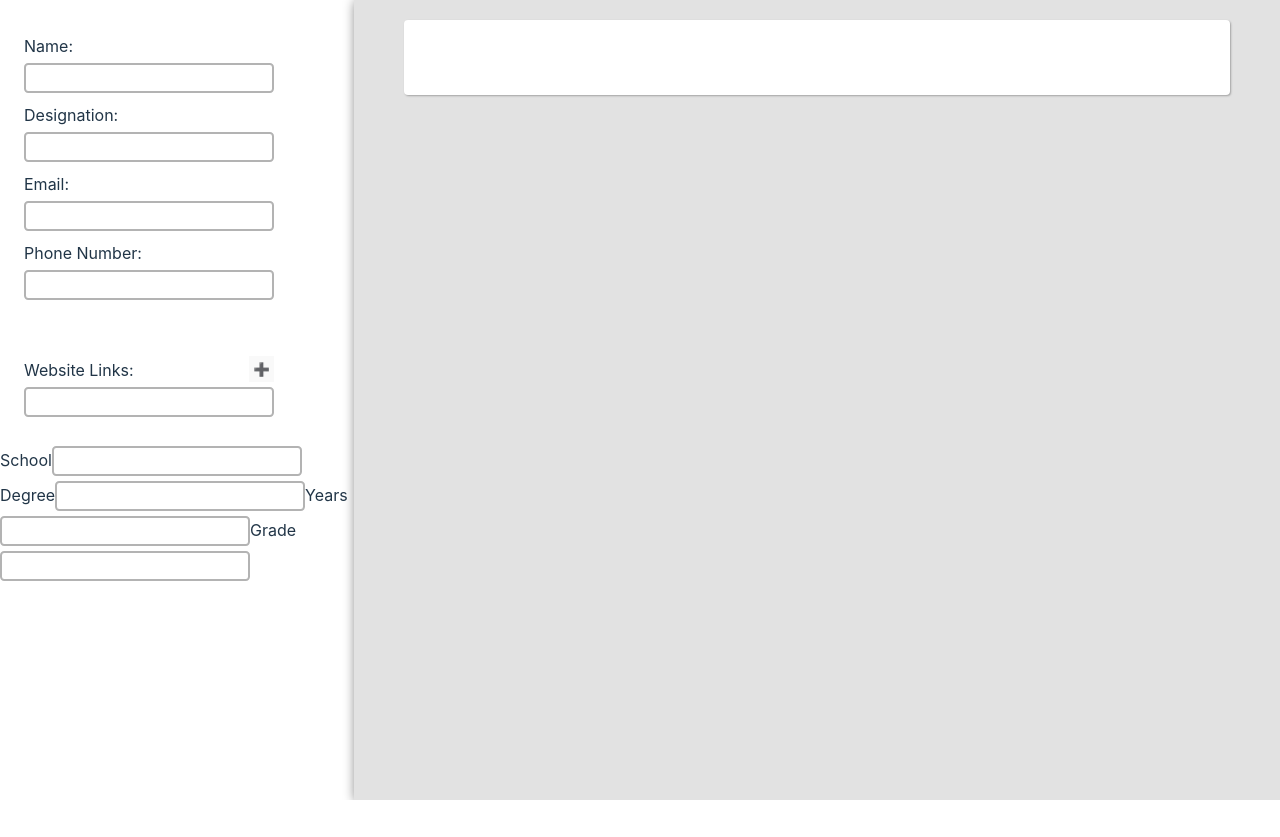
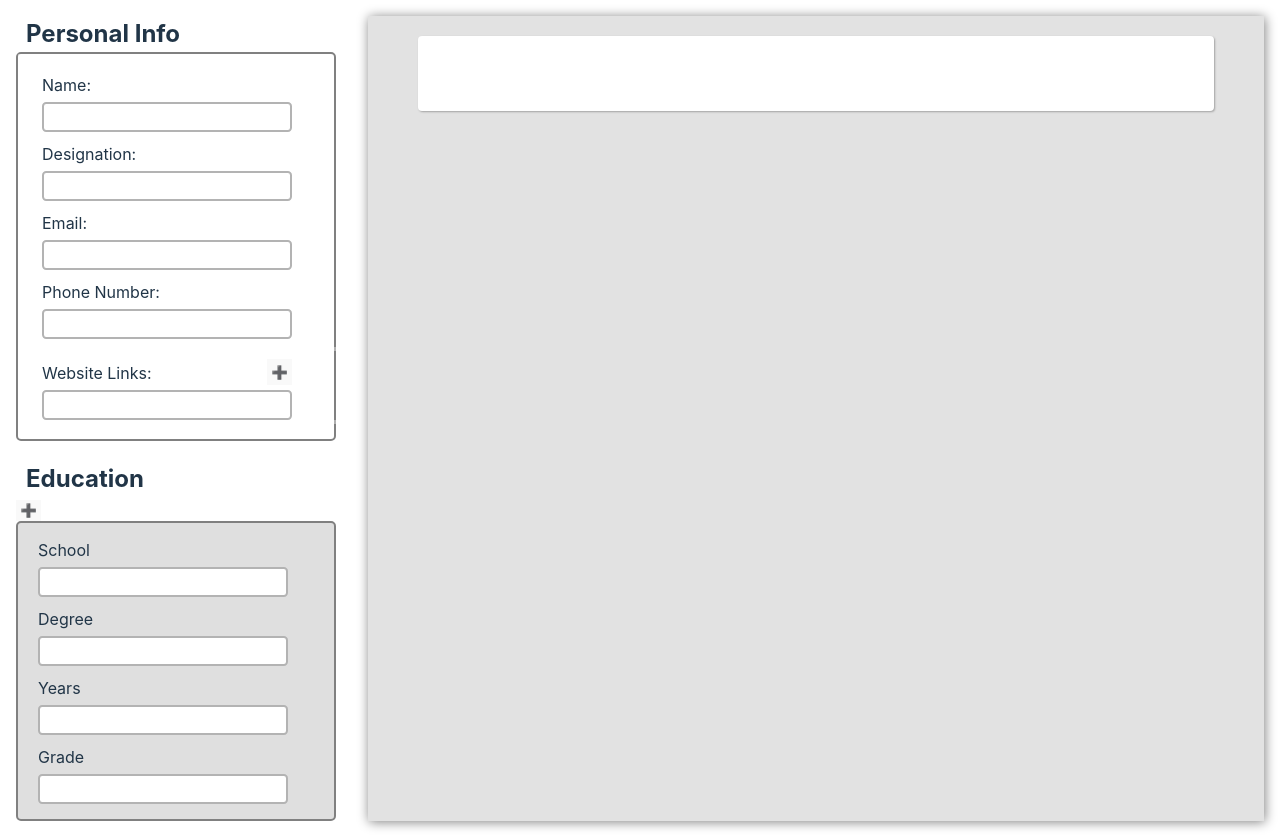
Before and after one commit to ShreyasKR8/resume-builder, a React (Vite) app: page / in a window 1280 px wide. Before the commit the page ends 800 px from the top, so only its background shows below. Built offline with nearby package versions, Linux system fonts and the light colour scheme.

Commit message:
add feat. add more educations

```diff
--- a/src/App.css
+++ b/src/App.css
@@ -1,8 +1,7 @@
 #root {
     width: 100%;
-    height: 100vh;
-    /* padding: 2rem; */
-    /* text-align: center; */
+    /* height: 100vh; */
+    padding: 1rem;
 }
 
 * {
@@ -13,8 +12,7 @@
 
 .MainSection {
     display: flex;
-    /* border: 1px solid red; */
-    height: 100vh;
+    /* height: 100vh; */
 }
 
 .EditSection {
--- a/src/App.jsx
+++ b/src/App.jsx
@@ -3,6 +3,22 @@ import './App.css'
 import Resume from './components/Resume'
 import EditSection from "./components/EditResume"
 import storage from "./storage.js"
+
+const educationObject = {
+    school: "",
+    degree: "",
+    years: "",
+    grade: ""
+};
+
+const formDetailsObject = {
+    name: '',
+    designation: '',
+    email: '',
+    phone: '',
+    websiteLink: [''],
+    education: [educationObject]
+};
 
 function App() {
     const [formDetails, setFormDetails] = useState(() => {
@@ -10,21 +26,7 @@ function App() {
         if (savedFormDetails) {
             return savedFormDetails;
         } else {
-            return {
-                name: '',
-                designation: '',
-                email: '',
-                phone: '',
-                websiteLink: [''],
-                education: [
-                    {
-                        school: "",
-                        degree: "",
-                        years: "",
-                        grade: ""
-                    }
-                ]
-            }
+            return formDetailsObject;
         }
     });
 
@@ -80,6 +82,23 @@ function App() {
         })
     }
 
+    function addEdField() {
+        setFormDetails(prevDetails => ({
+            ...prevDetails,
+            education: [...prevDetails.education, educationObject]
+        }));
+    }
+
+    function removeEdField(index) {
+        setFormDetails(prevDetails => {
+            const updatedEd = prevDetails.education;
+            return {
+                ...prevDetails,
+                education: updatedEd.filter((_, i) => index !== i)
+            };
+        });
+    }
+
     return (
         <section className="MainSection">
             <EditSection handleInputChange={handleInputChange} formDetails={formDetails}
@@ -87,6 +106,8 @@ function App() {
                 removeWebsiteLink={removeWebsiteLink}
                 loadedValues={formDetails}
                 handleEdFieldChange={handleEdFieldChange}
+                addEdField={addEdField}
+                removeEdField={removeEdField}
             />
             <section className="MainContent">
                 <Resume formDetails={formDetails} />
--- a/src/components/EditResume.jsx
+++ b/src/components/EditResume.jsx
@@ -3,10 +3,12 @@ import PersonalInfo from "./PersonalInfo";
 import '../styles/EditResume.css'
 import Education from "./Education";
 
-export default function EditSection({ handleInputChange, formDetails, handleWebLinksChange, addWebsiteLink, removeWebsiteLink, handleEdFieldChange }) {
+export default function EditSection({ handleInputChange, formDetails, handleWebLinksChange, addWebsiteLink, removeWebsiteLink, handleEdFieldChange, addEdField, removeEdField }) {
 
     return (
         <section className='EditSection'>
+            <h2 className="ResumeEditHeadings">Personal Info</h2>
+            <section className="PersonalInfoEditSection">
                 <PersonalInfo handleInputChange={handleInputChange} loadedValues={formDetails}/>
                 <div className="WebsiteLinksDiv">
                     <div className="WebLabelDiv">
@@ -20,7 +22,12 @@ export default function EditSection({ handleInputChange, formDetails, handleWebL
                         </div>
                     ))}
                 </div>
-            <Education handleEdFieldChange={handleEdFieldChange} formDetails={formDetails} />
+            </section>
+            <section className="EducationEditSection">
+                <h2 className="ResumeEditHeadings">Education</h2>
+                <button type="button" onClick={addEdField}>➕</button>
+                <Education handleEdFieldChange={handleEdFieldChange} formDetails={formDetails} removeEdField={removeEdField}/>
+            </section>
         </section>
     );
 }
--- a/src/components/Education.jsx
+++ b/src/components/Education.jsx
@@ -1,27 +1,29 @@
 
-const educationFields = [
+const educationFieldsLabels = [
     'School',
     'Degree',
     'Years',
     'Grade'
 ];
 
-export default function Education({ handleEdFieldChange, formDetails }) {
+export default function Education({ handleEdFieldChange, formDetails, removeEdField }) {
     return (
+
             formDetails.education.map((edu, index) => (
                 <div className="EducationEditDiv" key={index}>
-                    <label htmlFor='school'>{educationFields[0]}
+                    <label htmlFor='school'>{educationFieldsLabels[0]}
                         <input id={'school'} type='text' onChange={(e) => handleEdFieldChange(e, index)} value={formDetails.education[index]['school']}/>
                     </label>
-                    <label htmlFor='degree'>{educationFields[1]}
+                    <label htmlFor='degree'>{educationFieldsLabels[1]}
                         <input id={'degree'} type='text' onChange={(e) => handleEdFieldChange(e, index)} value={formDetails.education[index]['degree']}/>
                     </label>
-                    <label htmlFor='years'>{educationFields[2]}
+                    <label htmlFor='years'>{educationFieldsLabels[2]}
                         <input id={'years'} type='text' onChange={(e) => handleEdFieldChange(e, index)} value={formDetails.education[index]['years']}/>
                     </label>
-                    <label htmlFor='grade'>{educationFields[3]}
+                    <label htmlFor='grade'>{educationFieldsLabels[3]}
                         <input id={'grade'} type='text' onChange={(e) => handleEdFieldChange(e, index)} value={formDetails.education[index]['grade']}/>
                     </label>
+                    {index !== 0 && <button type='button' onClick={() => removeEdField(index)}>❌</button>}
                 </div>
             ))
     )
--- a/src/styles/EditResume.css
+++ b/src/styles/EditResume.css
@@ -4,6 +4,14 @@ button {
     border: none;
     padding: 3px;
     cursor: pointer;
+}
+
+.PersonalInfoEditSection {
+    margin-bottom: 20px;
+    padding: 0px 0px 15px 0px;
+    border: 2px solid grey;
+    border-radius: 5px;
+    width: 320px;
 }
 
 .WebLabelDiv {
@@ -23,7 +31,7 @@ button {
 .WebsiteLinksDiv {
     display: flex;
     flex-direction: column;
-    padding: 20px 20px;
+    padding: 0px 20px;
     border: 4px solid rgba(255, 255, 255, 0.37);
     width: 330px;
 }
@@ -31,3 +39,17 @@ button {
 .WebInputFields {
     display: flex;
 }
+
+.EducationEditDiv {
+    display: flex;
+    flex-direction: column;
+    padding: 5px 20px 15px;
+    border: 2px solid grey;
+    border-radius: 5px;
+    background-color:rgb(223, 223, 223);
+    width: 320px;
+}
+
+.ResumeEditHeadings {
+    margin-left: 10px;
+}
--- a/src/styles/PersonalInfo.css
+++ b/src/styles/PersonalInfo.css
@@ -2,9 +2,7 @@
 .PersonalInfoForm {
     display: flex;
     flex-direction: column;
-    padding: 20px 20px;
-    /* background-color: #283739; */
-    /* color: var(--dialog-form-color); */
+    padding: 5px 20px 4px;
     border: 4px solid rgba(255, 255, 255, 0.37);
     width: 250px;
 }
```
Lines whose indentation alone changed are shown as unchanged.
